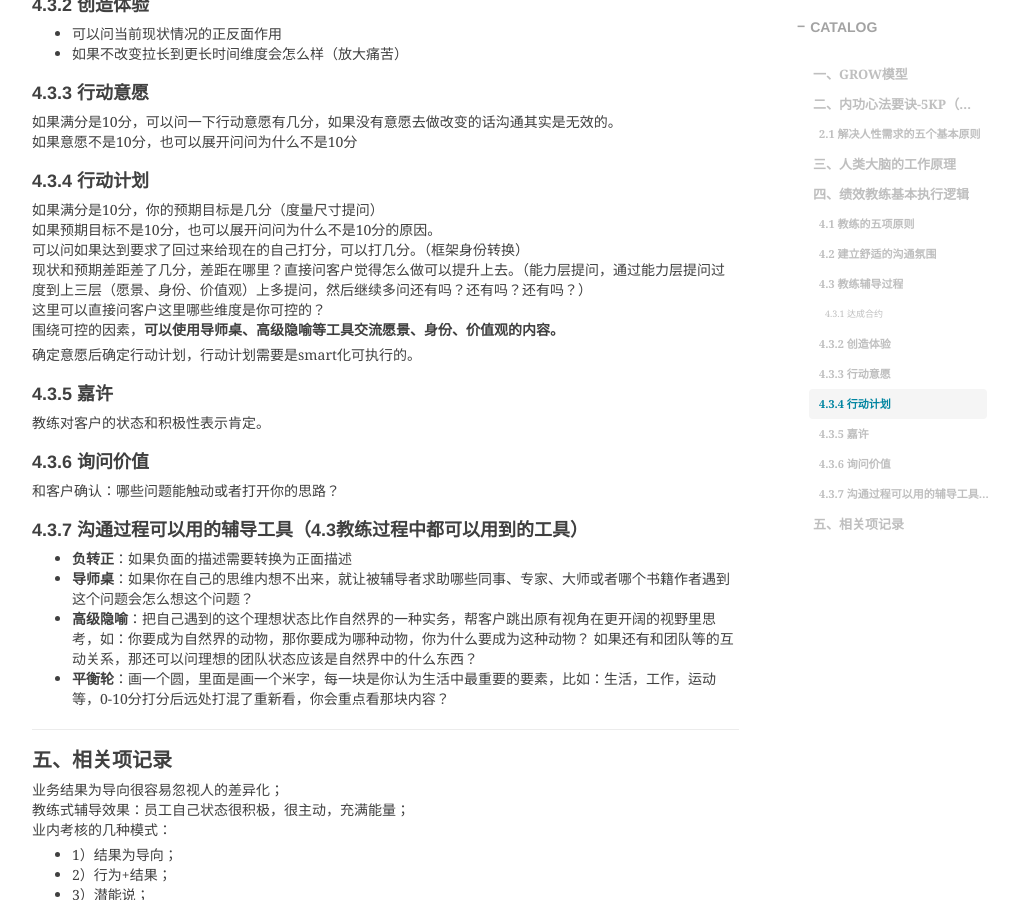
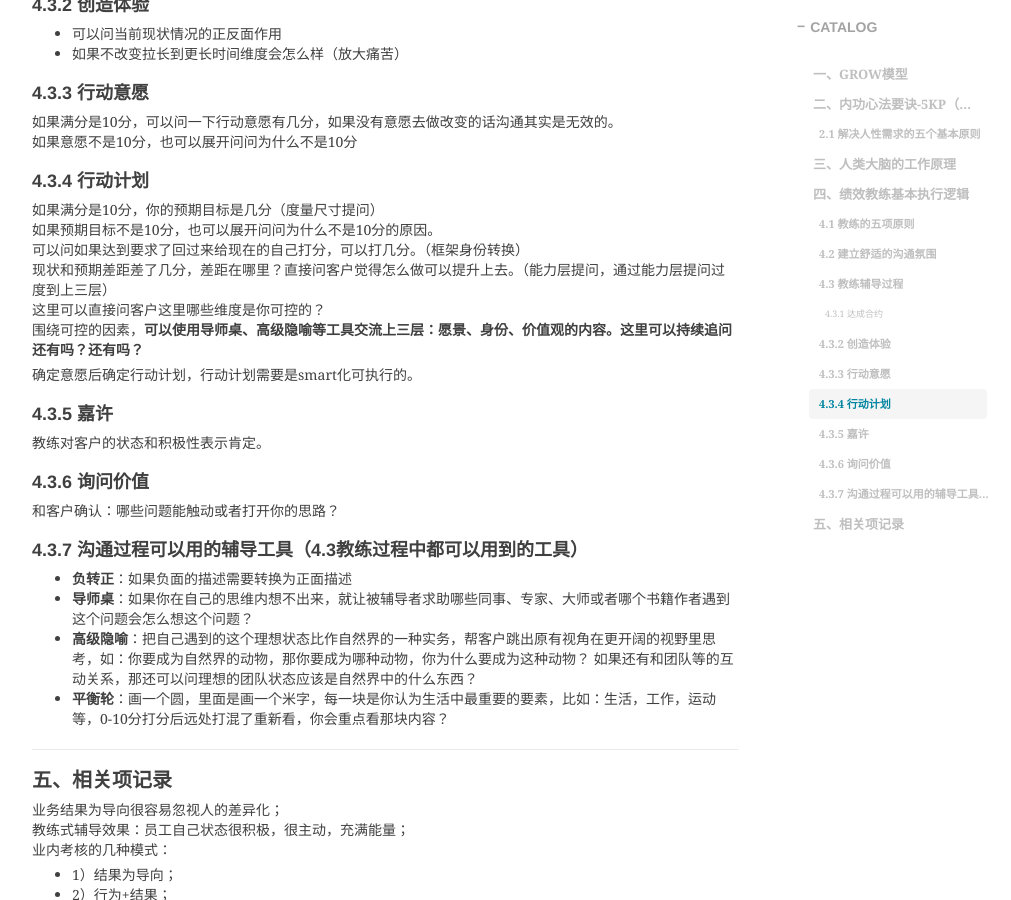
Before and after one commit to shihai1991/shihai1991.github.io, a Jekyll site: the page built from _posts/2022-08-21-教练式辅导.md, in a window 1280 px wide and 900 px high, scrolled down 2031 px. Shown: the whole window, without its empty margins (233-1244 px from the left). Built offline with Jekyll 4.4.1, drawn with Linux system fonts in a browser that asks for light colours; nearby versions of some CDN libraries; comment, search, counter and statistics services are not loaded.

Commit message:
Update 2022-08-21-教练式辅导.md

```diff
--- a/_posts/2022-08-21-教练式辅导.md
+++ b/_posts/2022-08-21-教练式辅导.md
@@ -79,9 +79,9 @@ A：迟到 B1：你为什么迟到了？vs B2：是什么原因导致你迟到
 如果满分是10分，你的预期目标是几分（度量尺寸提问）
 如果预期目标不是10分，也可以展开问问为什么不是10分的原因。
 可以问如果达到要求了回过来给现在的自己打分，可以打几分。（框架身份转换）
-现状和预期差距差了几分，差距在哪里？直接问客户觉得怎么做可以提升上去。（能力层提问，通过能力层提问过度到上三层（愿景、身份、价值观）上多提问，然后继续多问还有吗？还有吗？还有吗？）
+现状和预期差距差了几分，差距在哪里？直接问客户觉得怎么做可以提升上去。（能力层提问，通过能力层提问过度到上三层）
 这里可以直接问客户这里哪些维度是你可控的？
-围绕可控的因素，**可以使用导师桌、高级隐喻等工具交流愿景、身份、价值观的内容。**
+围绕可控的因素，**可以使用导师桌、高级隐喻等工具交流上三层：愿景、身份、价值观的内容。这里可以持续追问还有吗？还有吗？**
 
 确定意愿后确定行动计划，行动计划需要是smart化可执行的。
 
```
